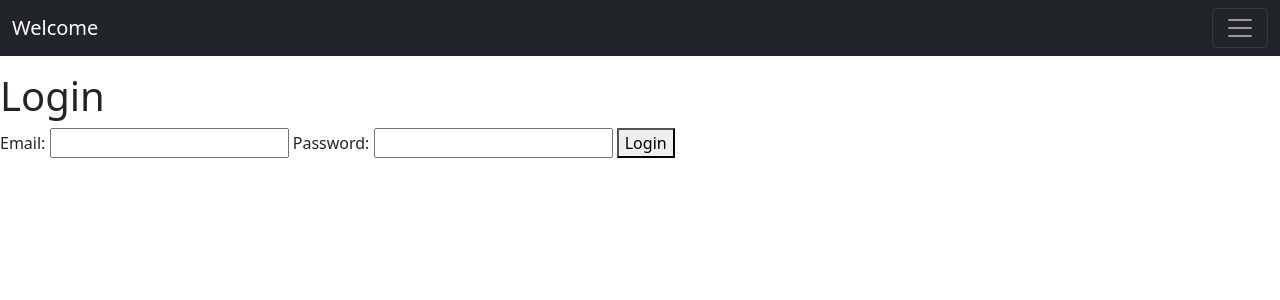
After one commit to niteshsharma1106/flask_backend1, a Flask app: template templates/logout.html in a window 1280 px wide. The commit adds this page. Shown: the top 300 px of the page. Run offline with Flask 3, Linux system fonts and the light colour scheme; the template is opened without the code that fills it, so the values that code supplies are empty.

Commit message:
added logout

```diff
--- a/templates/base.html
+++ b/templates/base.html
@@ -22,7 +22,11 @@
               </button>
               <div class="offcanvas offcanvas-end text-bg-dark" tabindex="-1" id="offcanvasDarkNavbar" aria-labelledby="offcanvasDarkNavbarLabel">
                 <div class="offcanvas-header">
-                  <h5 class="offcanvas-title" id="offcanvasDarkNavbarLabel">User Name</h5>
+                  {% if 'user_id' in session %}
+                   <h5 class="offcanvas-title" id="offcanvasDarkNavbarLabel">Welcome {{ session['user_name'] }}!</h5>
+                  {% else %}
+                   <h5 class="offcanvas-title" id="offcanvasDarkNavbarLabel">Welcome Guest!</h5>
+                   {% endif %}
                   <button type="button" class="btn-close btn-close-white" data-bs-dismiss="offcanvas" aria-label="Close"></button>
                 </div>
                 <div class="offcanvas-body">
@@ -31,12 +35,19 @@
                       <a class="nav-link active" aria-current="page" href="{{ url_for('home.welcome') }}">Home</a>
                     </li>
                     <li class="nav-item">
+                    {% if not 'user_id' in session %}
                     </li>
                       <a class="nav-link" href="{{ url_for('auth.login') }}">Login</a>
                     </li>
-                    </li>
-                      <a class="nav-link" href="{{ url_for('auth.register') }}">Registration</a>
-                    </li>
+                  </li>
+                  <a class="nav-link" href="{{ url_for('auth.register') }}">Registration</a>
+                  </li>
+                    {% endif %}
+                  {% if 'user_id' in session %}
+                   </li>
+                    <a class="nav-link" href="{{ url_for('auth.logout') }}">Logout!</a>
+                  </li>
+                  {% endif %}
                     <li class="nav-item dropdown">
                       <a class="nav-link dropdown-toggle" href="#" role="button" data-bs-toggle="dropdown" aria-expanded="false">
                         Dropdown
--- /dev/null
+++ b/templates/logout.html
@@ -0,0 +1,17 @@
+<!-- login.html -->
+
+{% extends 'base.html' %}
+{% block title %}
+    <title>Login!</title>
+{% endblock%}
+
+{% block content %}
+    <h1>Login</h1>
+    <form method="post" action="/login">
+        <label>Email:</label>
+        <input type="email" name="email" required>
+        <label>Password:</label>
+        <input type="password" name="password" required>
+        <button type="submit">Login</button>
+    </form>
+{% endblock %}
--- a/views/home.py
+++ b/views/home.py
@@ -10,6 +10,7 @@ home_bp = Blueprint('home', __name__)
 def welcome():
     # Check if the user is logged in (session variable 'user_id' is set)
     if 'user_id' in session:
-        return render_template('home.html')
+        user_name = session['user_name']
+        return render_template('home.html',user_name=user_name)
     else:
         return redirect('/login')
```
Also changed, not shown: views/auth.py (+10 -0 lines).
